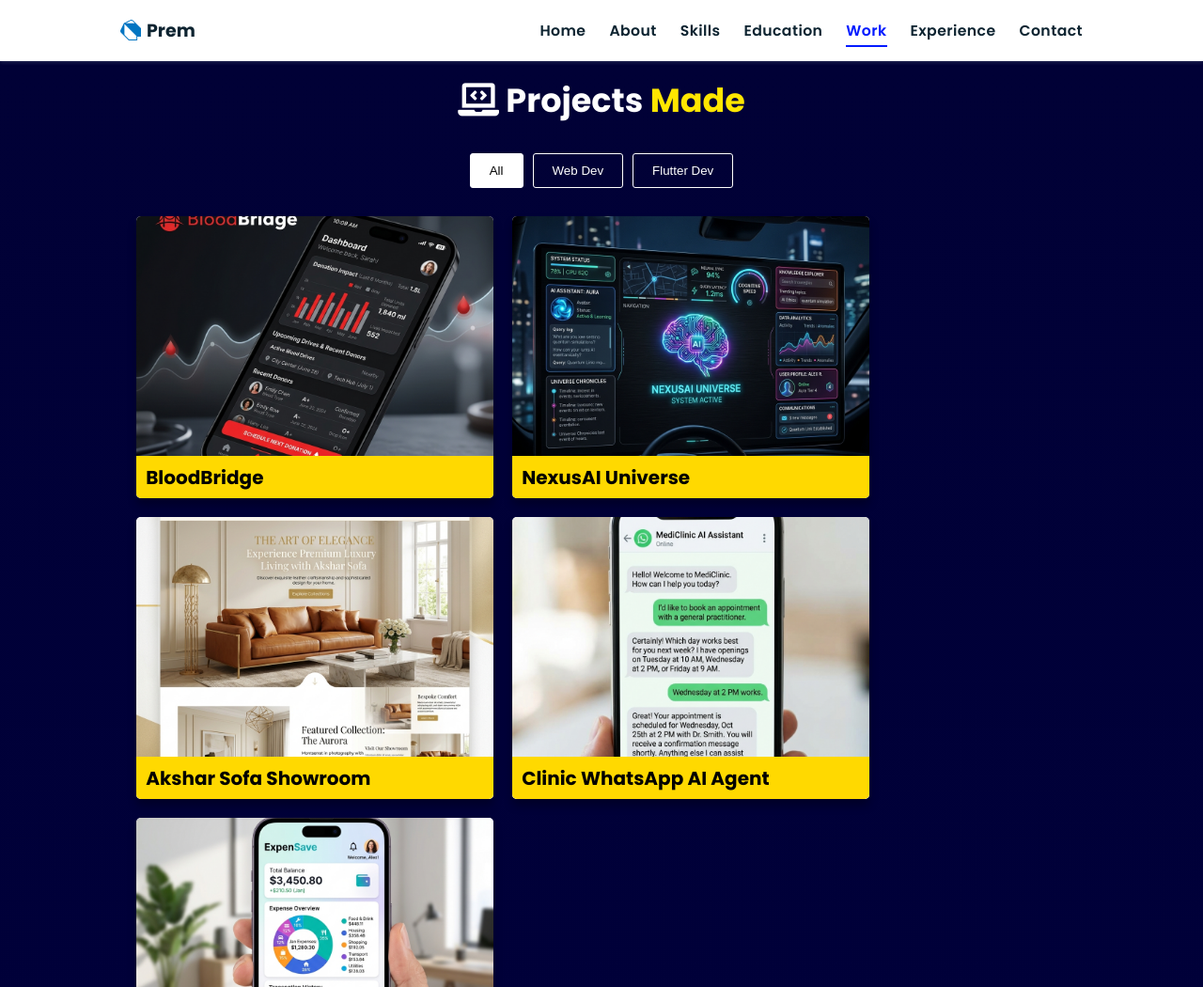
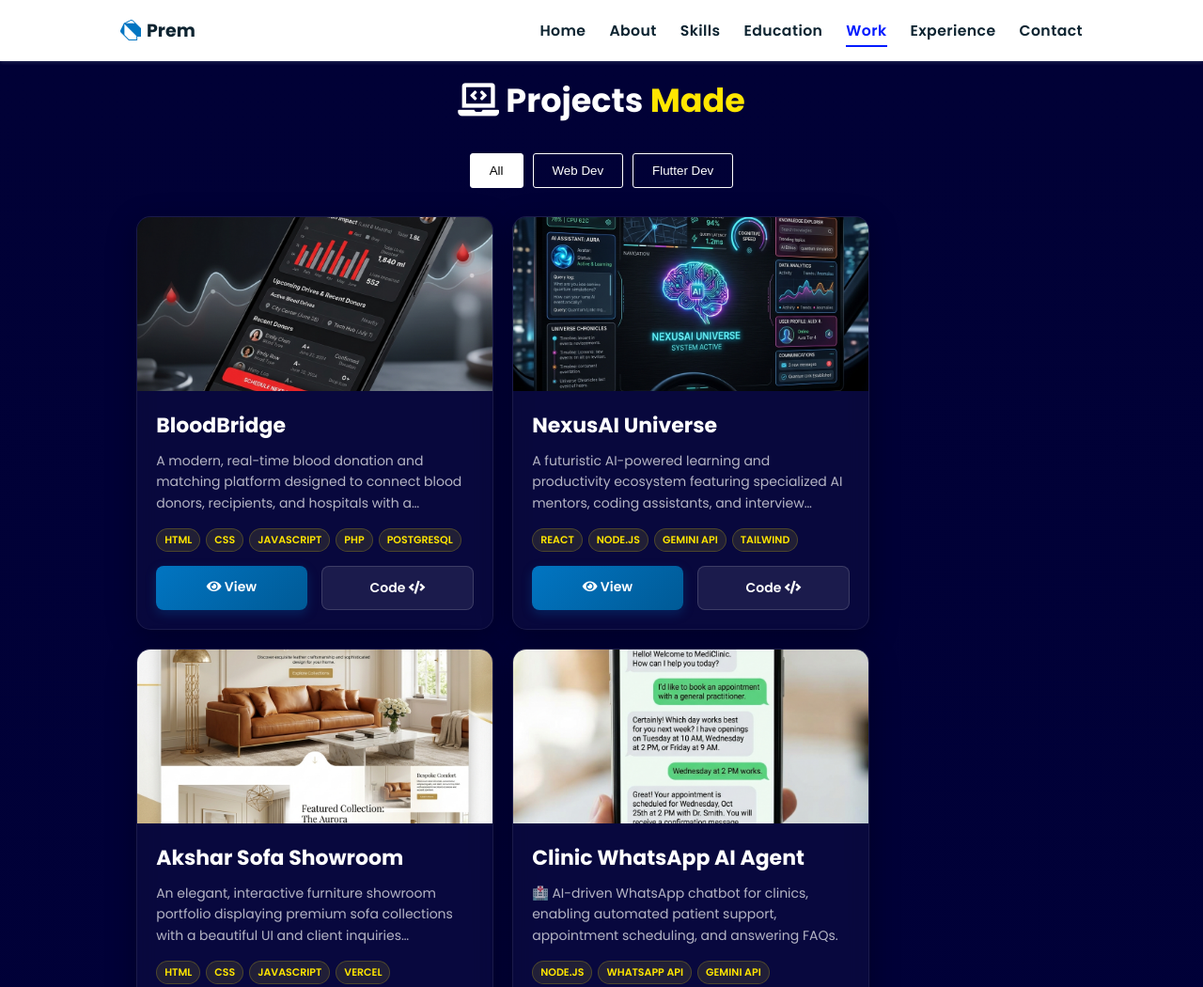
Before and after one commit to Prem-Agravat/Portfolio-Website, a plain HTML site: page frontend/projects/index.html in a window 1280 px wide. Shown: the top 1050 px of the page at 94% size. Drawn offline with nearby package versions, Linux system fonts and the light colour scheme.

Commit message:
style: redesign projects with glassmorphic cards

```diff
--- a/frontend/assets/css/style.css
+++ b/frontend/assets/css/style.css
@@ -655,77 +655,118 @@ header .navbar ul li a:hover {
   color: rgb(255, 230, 0);
 }
 .work .box-container {
-  display: flex;
-  flex-wrap: wrap;
-  gap: 1.5rem;
+  display: grid;
+  grid-template-columns: repeat(auto-fit, minmax(30rem, 1fr));
+  gap: 2.5rem;
   margin: 2rem;
 }
 .work .box-container .box {
-  flex: 1 1 30rem;
-  border-radius: 0.5rem;
-  box-shadow: 0 0.5rem 1rem rgba(0, 0, 0, 0.1);
+  background: rgba(255, 255, 255, 0.03);
+  border: 1px solid rgba(255, 255, 255, 0.08);
+  border-radius: 1.5rem;
+  box-shadow: 0 8px 32px 0 rgba(0, 0, 0, 0.3);
+  backdrop-filter: blur(10px);
+  -webkit-backdrop-filter: blur(10px);
+  overflow: hidden;
+  display: flex;
+  flex-direction: column;
+  height: 44rem;
+  transition: transform 0.4s cubic-bezier(0.175, 0.885, 0.32, 1.275), box-shadow 0.4s ease, border-color 0.4s ease;
+}
+.work .box-container .box:hover {
+  transform: translateY(-1rem);
+  border-color: rgba(255, 230, 0, 0.3);
+  box-shadow: 0 12px 40px 0 rgba(0, 0, 0, 0.5), 0 0 20px rgba(255, 230, 0, 0.15);
+}
+.work .box-container .box .img-container {
+  height: 19rem;
+  width: 100%;
+  overflow: hidden;
   position: relative;
-  overflow: hidden;
-  height: 30rem;
 }
-.work .box-container .box img {
+.work .box-container .box .img-container img {
   height: 100%;
   width: 100%;
   object-fit: cover;
+  transition: transform 0.6s cubic-bezier(0.165, 0.84, 0.44, 1);
+}
+.work .box-container .box:hover .img-container img {
+  transform: scale(1.08);
 }
 .work .box-container .box .content {
-  height: 100%;
-  width: 100%;
-  position: absolute;
-  top: 85%;
-  left: 0;
-  background: rgba(255, 255, 255, 0.9);
+  padding: 2rem;
   display: flex;
   flex-direction: column;
+  flex: 1;
 }
-.work .box-container .box .content .tag {
+.work .box-container .box .content h3 {
+  font-size: 2.2rem;
+  color: #ffffff;
+  font-weight: 700;
+  margin-bottom: 1rem;
+}
+.work .box-container .box .content .desc {
+  font-size: 1.4rem;
+  color: rgba(255, 255, 255, 0.7);
+  line-height: 1.6;
+  height: 6.8rem;
+  overflow: hidden;
+  display: -webkit-box;
+  -webkit-line-clamp: 3;
+  -webkit-box-orient: vertical;
+  margin: 0;
+  text-transform: none; /* Keep original description sentence case */
+}
+.work .box-container .box .content .tech-stack {
   display: flex;
-  flex-direction: row;
-  justify-content: space-between;
-  align-items: center;
-  height: 4.5rem;
-  width: 100%;
-  padding-left: 1rem;
-  background: #ffd900;
+  flex-wrap: wrap;
+  gap: 0.6rem;
+  margin-top: 1.5rem;
+  margin-bottom: 1.5rem;
 }
-.work .box-container .box .content .tag h3 {
-  font-size: 2rem;
+.work .box-container .box .content .tech-stack .tech-badge {
+  font-size: 1.1rem;
+  font-weight: 600;
+  color: rgb(255, 230, 0);
+  background: rgba(255, 230, 0, 0.1);
+  border: 1px solid rgba(255, 230, 0, 0.2);
+  padding: 0.3rem 0.8rem;
+  border-radius: 2rem;
+  text-transform: uppercase;
 }
-.work .box-container .box:hover .content {
-  top: 25%;
+.work .box-container .box .content .btns {
+  display: flex;
+  gap: 1.5rem;
+  margin-top: auto; /* Push buttons to the bottom of content */
 }
-.work .desc {
-  margin: 2rem;
-  display: flex;
-  flex-direction: column;
-  justify-content: center;
+.work .box-container .box .content .btns .btn {
+  flex: 1;
+  text-align: center;
+  padding: 1.2rem 0;
+  font-size: 1.4rem;
+  font-weight: 600;
+  border-radius: 0.8rem;
+  transition: all 0.3s ease;
 }
-.work .desc p {
-  font-size: 1.5rem;
+.work .box-container .box .content .btns .btn:first-child {
+  background: linear-gradient(135deg, #0175C2, #005a96);
+  color: #ffffff;
+  box-shadow: 0 4px 12px rgba(1, 117, 194, 0.25);
 }
-.work .desc .btns {
-  display: flex;
-  justify-content: space-between;
-  width: 100%;
-  margin-top: 2rem;
+.work .box-container .box .content .btns .btn:first-child:hover {
+  background: linear-gradient(135deg, #005a96, #004471);
+  transform: translateY(-2px);
+  box-shadow: 0 6px 16px rgba(1, 117, 194, 0.4);
 }
-.work .desc .btns .btn {
-  line-height: 0;
-  display: inline;
-  padding: 1.5rem 2.5rem;
-  border-radius: 0.5rem;
-  font-size: 1.5rem;
-  color: #fff;
-  background: rgb(12, 12, 12);
-  margin-right: 2rem;
+.work .box-container .box .content .btns .btn:last-child {
+  background: rgba(255, 255, 255, 0.08);
+  color: #ffffff;
+  border: 1px solid rgba(255, 255, 255, 0.15);
 }
-.work .desc .btns .btn:hover {
-  background: #310ae0f5;
+.work .box-container .box .content .btns .btn:last-child:hover {
+  background: rgba(255, 255, 255, 0.15);
+  border-color: rgba(255, 255, 255, 0.3);
+  transform: translateY(-2px);
 }
 .work .viewall {
   display: flex;
--- a/frontend/projects/projects.json
+++ b/frontend/projects/projects.json
@@ -4,6 +4,7 @@
     "desc": "A modern, real-time blood donation and matching platform designed to connect blood donors, recipients, and hospitals with a responsive design.",
     "image": "bloodbridge",
     "category": "web",
+    "tech": ["HTML", "CSS", "JavaScript", "PHP", "PostgreSQL"],
     "links": {
       "view": "https://github.com/Prem-Agravat/BloodBridge",
       "code": "https://github.com/Prem-Agravat/BloodBridge"
@@ -14,6 +15,7 @@
     "desc": "A futuristic AI-powered learning and productivity ecosystem featuring specialized AI mentors, coding assistants, and interview coaches.",
     "image": "nexusai",
     "category": "web",
+    "tech": ["React", "Node.js", "Gemini API", "Tailwind"],
     "links": {
       "view": "https://github.com/Prem-Agravat/nexusai-universe",
       "code": "https://github.com/Prem-Agravat/nexusai-universe"
@@ -24,6 +26,7 @@
     "desc": "An elegant, interactive furniture showroom portfolio displaying premium sofa collections with a beautiful UI and client inquiries management.",
     "image": "aksharsofa",
     "category": "web",
+    "tech": ["HTML", "CSS", "JavaScript", "Vercel"],
     "links": {
       "view": "https://akshar-sofa.vercel.app",
       "code": "https://github.com/Prem-Agravat/akshar-sofa"
@@ -34,6 +37,7 @@
     "desc": "🏥 AI-driven WhatsApp chatbot for clinics, enabling automated patient support, appointment scheduling, and answering FAQs.",
     "image": "whatsappbot",
     "category": "web",
+    "tech": ["Node.js", "WhatsApp API", "Gemini API"],
     "links": {
       "view": "https://github.com/Prem-Agravat/clinic-whatsapp-ai-agent",
       "code": "https://github.com/Prem-Agravat/clinic-whatsapp-ai-agent"
@@ -44,9 +48,43 @@
     "desc": "Sleek and intuitive Flutter-based expense tracking application designed for personal finance management and budgeting.",
     "image": "expensave",
     "category": "flutter",
+    "tech": ["Flutter", "Dart", "SQLite"],
     "links": {
       "view": "https://github.com/Prem-Agravat/expen_save",
       "code": "https://github.com/Prem-Agravat/expen_save"
     }
+  },
+  {
+    "name": "Personal AI Portfolio",
+    "desc": "A premium personal portfolio website featuring custom glassmorphism styles, tilt effects, and an integrated Gemini-powered AI chatbot assistant.",
+    "image": "portfolio",
+    "category": "web",
+    "tech": ["HTML", "CSS", "JavaScript", "Express", "Gemini API"],
+    "links": {
+      "view": "https://github.com/Prem-Agravat/Portfolio-Website",
+      "code": "https://github.com/Prem-Agravat/Portfolio-Website"
+    }
+  },
+  {
+    "name": "DevStore eCommerce",
+    "desc": "A full-featured digital storefront application showing product catalogs with advanced sorting/filtering and a secure Stripe checkout process.",
+    "image": "devstore",
+    "category": "web",
+    "tech": ["React", "Node.js", "Express", "MongoDB", "Stripe"],
+    "links": {
+      "view": "https://github.com/Prem-Agravat",
+      "code": "https://github.com/Prem-Agravat"
+    }
+  },
+  {
+    "name": "ChatApp Realtime",
+    "desc": "A real-time messaging application supporting multiple chat rooms, user online presence indicators, and responsive message bubble logs.",
+    "image": "chatapp",
+    "category": "web",
+    "tech": ["React", "Node.js", "Socket.io", "Express"],
+    "links": {
+      "view": "https://github.com/Prem-Agravat",
+      "code": "https://github.com/Prem-Agravat"
+    }
   }
 ]
--- a/frontend/projects/script.js
+++ b/frontend/projects/script.js
@@ -44,20 +44,22 @@ function showProjects(projects) {
     let projectsContainer = document.querySelector(".work .box-container");
     let projectsHTML = "";
     projects.forEach(project => {
+        const techBadges = project.tech ? project.tech.map(tech => `<span class="tech-badge">${tech}</span>`).join('') : '';
         projectsHTML += `
         <div class="grid-item ${project.category}">
           <div class="box tilt" style="width: 380px; margin: 1rem">
+            <div class="img-container">
               <img draggable="false" src="/assets/images/projects/${project.image}.png" alt="project" />
+            </div>
             <div class="content">
-        <div class="tag">
               <h3>${project.name}</h3>
+              <p class="desc">${project.desc}</p>
+              <div class="tech-stack">
+                ${techBadges}
               </div>
-        <div class="desc">
-          <p>${project.desc}</p>
               <div class="btns">
                 <a href="${project.links.view}" class="btn" target="_blank"><i class="fas fa-eye"></i> View</a>
                 <a href="${project.links.code}" class="btn" target="_blank">Code <i class="fas fa-code"></i></a>
-          </div>
               </div>
             </div>
           </div>
--- a/frontend/projects/style.css
+++ b/frontend/projects/style.css
@@ -198,76 +198,117 @@ header .navbar ul li a:hover{
 .work .box-container{
   display: flex;
   flex-wrap: wrap;
-  gap:1.5rem;
+  gap: 1.5rem;
   margin: 2rem;
+  justify-content: center;
 }
 .work .box-container .box{
-  flex:1 1 30rem;
-  border-radius: .5rem;
-  box-shadow: 0 .7rem 1rem rgba(0,0,0,.3);
-  position: relative;
-  overflow:hidden;
-  height:30rem;
-  background: #fff;
-  border: none;
-}
-.work .box-container .box img{
-  height: 100%;
-  width:100%;
-  object-fit: cover;
-}
-.work .box-container .box .content{
-  height: 100%;
-  width:100%;
-  position: absolute;
-  top:85%; left:0;
-  background:rgba(255, 255, 255, 0.9);
+  border-radius: 1.5rem;
+  box-shadow: 0 8px 32px 0 rgba(0, 0, 0, 0.3);
+  backdrop-filter: blur(10px);
+  -webkit-backdrop-filter: blur(10px);
+  overflow: hidden;
   display: flex;
   flex-direction: column;
+  height: 44rem;
+  background: rgba(255, 255, 255, 0.03);
+  border: 1px solid rgba(255, 255, 255, 0.08);
+  transition: transform 0.4s cubic-bezier(0.175, 0.885, 0.32, 1.275), box-shadow 0.4s ease, border-color 0.4s ease;
 }
-.work .box-container .box .content .tag{
-  display: flex;
-  flex-direction: row;
-  justify-content: space-between;
-  align-items: center;
-  height: 4.5rem;
+.work .box-container .box:hover {
+  transform: translateY(-1rem);
+  border-color: rgba(255, 230, 0, 0.3);
+  box-shadow: 0 12px 40px 0 rgba(0, 0, 0, 0.5), 0 0 20px rgba(255, 230, 0, 0.15);
+}
+.work .box-container .box .img-container {
+  height: 19rem;
   width: 100%;
-  padding-left: 1rem;
-  background: #ffd900;
+  overflow: hidden;
+  position: relative;
 }
-.work .box-container .box .content .tag h3{
-  font-size: 2rem;
+.work .box-container .box .img-container img {
+  height: 100%;
+  width: 100%;
+  object-fit: cover;
+  transition: transform 0.6s cubic-bezier(0.165, 0.84, 0.44, 1);
 }
-.work .box-container .box:hover .content{
-  top: 25%;
+.work .box-container .box:hover .img-container img {
+  transform: scale(1.08);
 }
-.work .desc {
-  margin: 2rem;
+.work .box-container .box .content {
+  padding: 2rem;
   display: flex;
   flex-direction: column;
-  justify-content: center;
+  flex: 1;
 }
-.work .desc p{
-  font-size: 1.5rem;
+.work .box-container .box .content h3 {
+  font-size: 2.2rem;
+  color: #ffffff;
+  font-weight: 700;
+  margin-bottom: 1rem;
 }
-.work .desc .btns{
+.work .box-container .box .content .desc {
+  font-size: 1.4rem;
+  color: rgba(255, 255, 255, 0.7);
+  line-height: 1.6;
+  height: 6.8rem;
+  overflow: hidden;
+  display: -webkit-box;
+  -webkit-line-clamp: 3;
+  -webkit-box-orient: vertical;
+  margin: 0;
+  text-transform: none;
+}
+.work .box-container .box .content .tech-stack {
   display: flex;
-  justify-content: space-between;
-  width: 100%;
-  margin-top: 2rem;
+  flex-wrap: wrap;
+  gap: 0.6rem;
+  margin-top: 1.5rem;
+  margin-bottom: 1.5rem;
 }
-.work .desc .btns .btn{
-  line-height: 0;
-  display: inline;
-  padding: 1.5rem 2.5rem;
-  border-radius: .5rem;
-  font-size: 1.5rem;
-  color: #fff;
-  background: rgb(12, 12, 12);
-  margin-right: 2rem;
+.work .box-container .box .content .tech-stack .tech-badge {
+  font-size: 1.1rem;
+  font-weight: 600;
+  color: rgb(255, 230, 0);
+  background: rgba(255, 230, 0, 0.1);
+  border: 1px solid rgba(255, 230, 0, 0.2);
+  padding: 0.3rem 0.8rem;
+  border-radius: 2rem;
+  text-transform: uppercase;
 }
-.work .desc .btns .btn:hover{
-  background: #310ae0f5;
+.work .box-container .box .content .btns {
+  display: flex;
+  gap: 1.5rem;
+  margin-top: auto;
+}
+.work .box-container .box .content .btns .btn {
+  flex: 1;
+  text-align: center;
+  padding: 1.2rem 0;
+  font-size: 1.4rem;
+  font-weight: 600;
+  border-radius: 0.8rem;
+  transition: all 0.3s ease;
+}
+.work .box-container .box .content .btns .btn:first-child {
+  background: linear-gradient(135deg, #0175C2, #005a96);
+  color: #ffffff;
+  box-shadow: 0 4px 12px rgba(1, 117, 194, 0.25);
+}
+.work .box-container .box .content .btns .btn:first-child:hover {
+  background: linear-gradient(135deg, #005a96, #004471);
+  transform: translateY(-2px);
+  box-shadow: 0 6px 16px rgba(1, 117, 194, 0.4);
+}
+.work .box-container .box .content .btns .btn:last-child {
+  background: rgba(255, 255, 255, 0.08);
+  color: #ffffff;
+  border: 1px solid rgba(255, 255, 255, 0.15);
+}
+.work .box-container .box .content .btns .btn:last-child:hover {
+  background: rgba(255, 255, 255, 0.15);
+  border-color: rgba(255, 255, 255, 0.3);
+  transform: translateY(-2px);
 }
 
 @media screen and (max-width: 450px) {
```
Also changed, not shown: frontend/assets/js/script.js (+6 -4 lines), frontend/assets/images/projects/chatapp.png (added), frontend/assets/images/projects/devstore.png (added), frontend/assets/images/projects/portfolio.png (added). Lines whose indentation alone changed are shown as unchanged.
